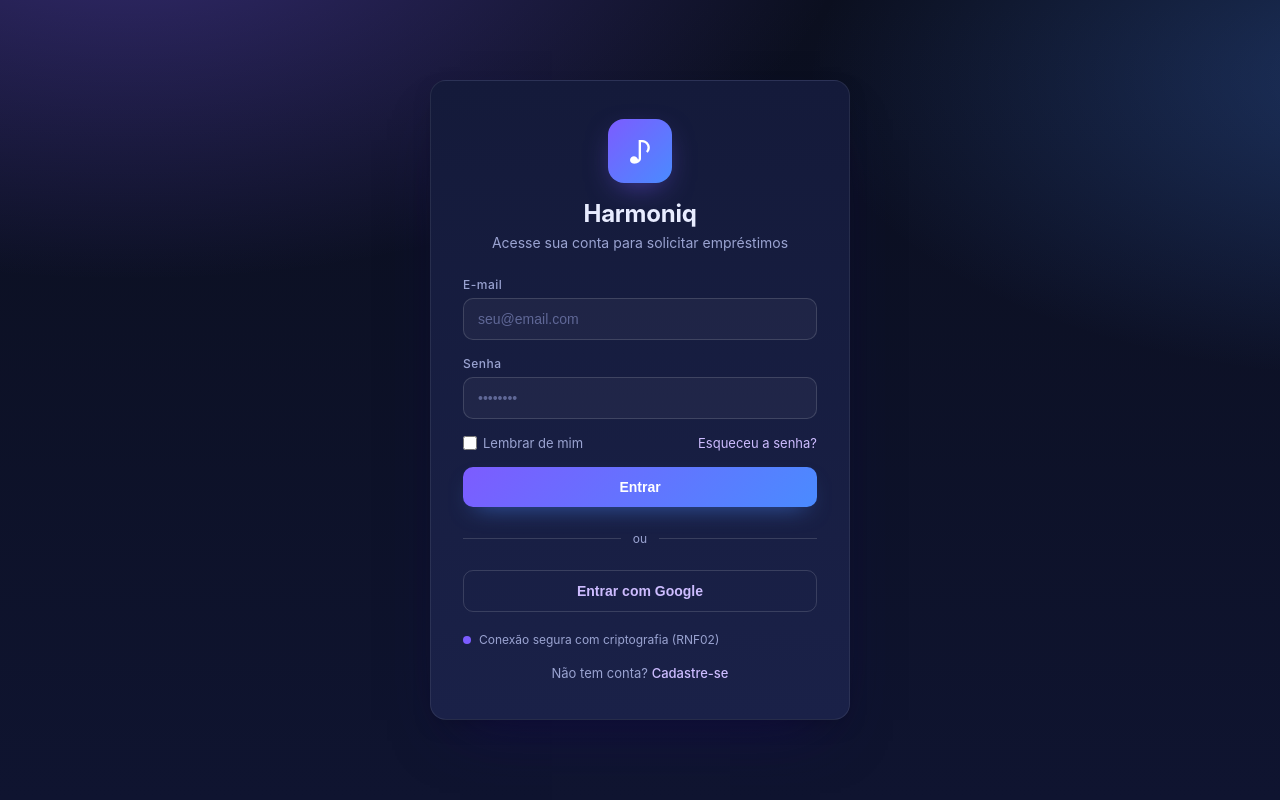
After one commit to adigielydamaris-collab/projeto-reserva-instrumentos-Harmoniq, a Django app: page /login/ in a window 1280 px wide. The commit adds this page. Run offline with Django 5.2, Linux system fonts and the light colour scheme.

Commit message:
implementacao do login html

```diff
--- /dev/null
+++ b/core/templates/core/login.html
@@ -0,0 +1,128 @@
+{% load static %}
+
+<!DOCTYPE html>
+<html lang="pt-BR">
+
+<head>
+    <meta charset="UTF-8">
+    <meta name="viewport" content="width=device-width, initial-scale=1.0">
+
+    <title>Harmoniq — Login</title>
+
+    <link rel="stylesheet" href="{% static 'css/style2.css' %}">
+</head>
+
+<body>
+
+    <div class="login-card">
+
+        <div class="auth-brand">
+
+            <div class="logo">♪</div>
+
+            <h3>Harmoniq</h3>
+
+            <p>
+                Acesse sua conta para solicitar empréstimos
+            </p>
+
+        </div>
+
+        <form action="#" method="post">
+
+            {% csrf_token %}
+
+            <div class="field">
+
+                <label for="email">
+                    E-mail
+                </label>
+
+                <input
+                    id="email"
+                    name="email"
+                    type="email"
+                    placeholder="seu@email.com"
+                    required
+                >
+
+            </div>
+
+            <div class="field">
+
+                <label for="senha">
+                    Senha
+                </label>
+
+                <input
+                    id="senha"
+                    name="senha"
+                    type="password"
+                    placeholder="••••••••"
+                    required
+                >
+
+            </div>
+
+            <div class="options">
+
+                <label class="remember">
+
+                    <input
+                        type="checkbox"
+                        name="lembrar"
+                    >
+
+                    Lembrar de mim
+
+                </label>
+
+                <a href="#">
+                    Esqueceu a senha?
+                </a>
+
+            </div>
+
+            <button
+                type="submit"
+                class="btn btn-primary"
+            >
+                Entrar
+            </button>
+
+            <div class="divider">
+                ou
+            </div>
+
+            <button
+                type="button"
+                class="btn btn-outline"
+            >
+                Entrar com Google
+            </button>
+
+            <p class="security-hint">
+
+                <span class="dot"></span>
+
+                Conexão segura com criptografia (RNF02)
+
+            </p>
+
+        </form>
+
+        <p class="auth-foot">
+
+            Não tem conta?
+
+            <a href="#">
+                Cadastre-se
+            </a>
+
+        </p>
+
+    </div>
+
+</body>
+
+</html>
--- a/core/urls.py
+++ b/core/urls.py
@@ -5,5 +5,6 @@ from . import views
 app_name = 'core'
 
 urlpatterns = [
-    path('', views.homeView, name='home')
+    path('', views.homeView, name='home'),
+    path("login/", views.login, name="login"),
 ]
--- a/core/views.py
+++ b/core/views.py
@@ -3,3 +3,6 @@ from django.shortcuts import render
 # Create your views here.
 def homeView(request):
     return render(request, 'core/home.html')
+
+def login(request):
+    return render(request, "core/login.html")
--- /dev/null
+++ b/static/css/style2.css
@@ -0,0 +1,400 @@
+:root {
+    --bg: #0b0f1f;
+    --bg-2: #0f1430;
+    --surface: #141a3a;
+    --surface-2: #1a2148;
+    --line: rgba(255, 255, 255, 0.08);
+    --line-2: rgba(255, 255, 255, 0.14);
+    --text: #e8ecff;
+    --muted: #9aa3d1;
+    --primary: #7c5cff;
+    --primary-2: #4a8bff;
+    --primary-soft: rgba(124, 92, 255, 0.18);
+
+    --grad: linear-gradient(
+        135deg,
+        #7c5cff 0%,
+        #4a8bff 100%
+    );
+
+    --radius: 16px;
+
+    --shadow:
+        0 30px 60px -30px rgba(20, 10, 80, 0.7),
+        0 8px 24px -12px rgba(0, 0, 0, 0.5);
+
+    font-family:
+        'Inter',
+        system-ui,
+        -apple-system,
+        BlinkMacSystemFont,
+        'Segoe UI',
+        sans-serif;
+}
+
+
+* {
+    box-sizing: border-box;
+    margin: 0;
+    padding: 0;
+}
+
+
+body {
+    min-height: 100vh;
+
+    display: grid;
+    place-items: center;
+
+    background:
+        radial-gradient(
+            1200px 600px at 10% -10%,
+            rgba(124, 92, 255, 0.35),
+            transparent 60%
+        ),
+        radial-gradient(
+            1000px 500px at 110% 10%,
+            rgba(74, 139, 255, 0.28),
+            transparent 60%
+        ),
+        linear-gradient(
+            180deg,
+            var(--bg) 0%,
+            var(--bg-2) 100%
+        );
+
+    color: var(--text);
+
+    padding: 24px;
+}
+
+
+.login-card {
+    width: 100%;
+    max-width: 420px;
+
+    background:
+        linear-gradient(
+            180deg,
+            var(--surface) 0%,
+            var(--surface-2) 100%
+        );
+
+    border: 1px solid var(--line);
+
+    border-radius: var(--radius);
+
+    box-shadow: var(--shadow);
+
+    padding: 38px 32px;
+}
+
+
+.auth-brand {
+    text-align: center;
+    margin-bottom: 26px;
+}
+
+
+.logo {
+    width: 64px;
+    height: 64px;
+
+    border-radius: 16px;
+
+    display: inline-grid;
+    place-items: center;
+
+    background: var(--grad);
+
+    font-size: 30px;
+
+    color: #fff;
+
+    box-shadow:
+        0 10px 30px -10px
+        rgba(124, 92, 255, 0.6);
+}
+
+
+.auth-brand h3 {
+    margin: 16px 0 6px;
+
+    font-size: 24px;
+
+    font-weight: 700;
+
+    letter-spacing: -0.01em;
+}
+
+
+.auth-brand p {
+    color: var(--muted);
+
+    font-size: 14px;
+}
+
+
+form {
+    display: flex;
+
+    flex-direction: column;
+
+    gap: 16px;
+}
+
+
+.field {
+    display: flex;
+
+    flex-direction: column;
+
+    gap: 6px;
+}
+
+
+.field label {
+    font-size: 12px;
+
+    color: var(--muted);
+
+    letter-spacing: 0.04em;
+
+    font-weight: 500;
+}
+
+
+.field input {
+    width: 100%;
+
+    background: rgba(255, 255, 255, 0.04);
+
+    border: 1px solid var(--line-2);
+
+    border-radius: 10px;
+
+    padding: 12px 14px;
+
+    color: var(--text);
+
+    font-size: 14px;
+
+    outline: none;
+
+    transition:
+        border-color 0.15s,
+        background 0.15s;
+}
+
+
+.field input::placeholder {
+    color: #5f6796;
+}
+
+
+.field input:focus {
+    border-color: var(--primary);
+
+    background:
+        rgba(124, 92, 255, 0.08);
+}
+
+
+.options {
+    display: flex;
+
+    justify-content: space-between;
+
+    align-items: center;
+
+    font-size: 13px;
+
+    color: var(--muted);
+}
+
+
+.remember {
+    display: flex;
+
+    align-items: center;
+
+    gap: 6px;
+
+    cursor: pointer;
+}
+
+
+.remember input {
+    accent-color: var(--primary);
+
+    width: 14px;
+
+    height: 14px;
+
+    cursor: pointer;
+}
+
+
+.options a {
+    color: #cdbcff;
+
+    text-decoration: none;
+
+    cursor: pointer;
+
+    transition: color 0.15s;
+}
+
+
+.options a:hover {
+    color: #fff;
+}
+
+
+.btn {
+    border: none;
+
+    border-radius: 10px;
+
+    padding: 12px 18px;
+
+    font-size: 14px;
+
+    font-weight: 600;
+
+    cursor: pointer;
+
+    transition:
+        transform 0.1s,
+        filter 0.15s,
+        background 0.15s;
+}
+
+
+.btn-primary {
+    width: 100%;
+
+    background: var(--grad);
+
+    color: #fff;
+
+    box-shadow:
+        0 10px 24px -12px
+        rgba(74, 139, 255, 0.7);
+}
+
+
+.btn-primary:hover {
+    filter: brightness(1.08);
+
+    transform: translateY(-1px);
+}
+
+
+.btn-outline {
+    width: 100%;
+
+    background: transparent;
+
+    color: #cdbcff;
+
+    border: 1px solid var(--line-2);
+}
+
+
+.btn-outline:hover {
+    background: var(--primary-soft);
+}
+
+
+.divider {
+    display: flex;
+
+    align-items: center;
+
+    gap: 12px;
+
+    color: var(--muted);
+
+    font-size: 12px;
+
+    margin: 8px 0;
+}
+
+
+.divider::before,
+.divider::after {
+    content: '';
+
+    flex: 1;
+
+    height: 1px;
+
+    background: var(--line-2);
+}
+
+
+.auth-foot {
+    text-align: center;
+
+    color: var(--muted);
+
+    font-size: 13px;
+
+    margin-top: 18px;
+}
+
+
+.auth-foot a {
+    color: #cdbcff;
+
+    text-decoration: none;
+
+    font-weight: 500;
+
+    cursor: pointer;
+
+    transition: color 0.15s;
+}
+
+
+.auth-foot a:hover {
+    color: #fff;
+}
+
+
+.security-hint {
+    display: flex;
+
+    align-items: center;
+
+    gap: 8px;
+
+    font-size: 12px;
+
+    color: var(--muted);
+
+    margin-top: 4px;
+}
+
+
+.dot {
+    width: 8px;
+
+    height: 8px;
+
+    border-radius: 50%;
+
+    background: var(--primary);
+
+    display: inline-block;
+}
+
+
+@media (max-width: 480px) {
+
+    .login-card {
+        padding: 28px 22px;
+    }
+
+}
```
Also changed, not shown: static/css/style.css (line endings or trailing spaces).
